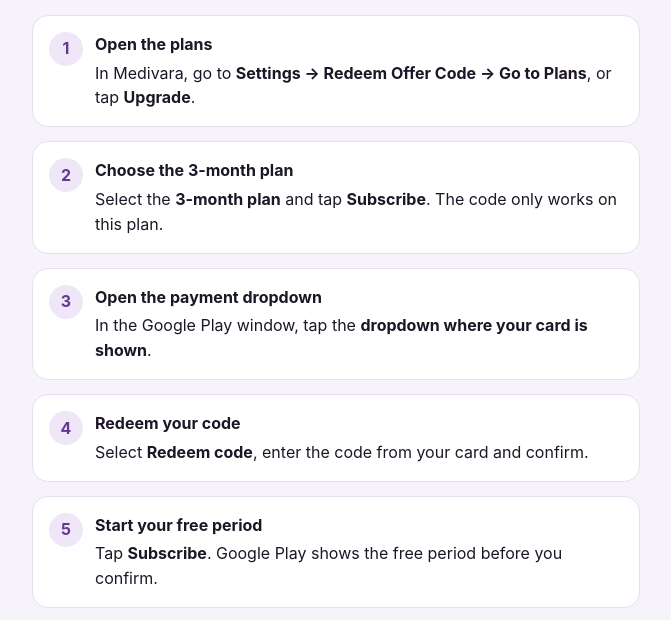
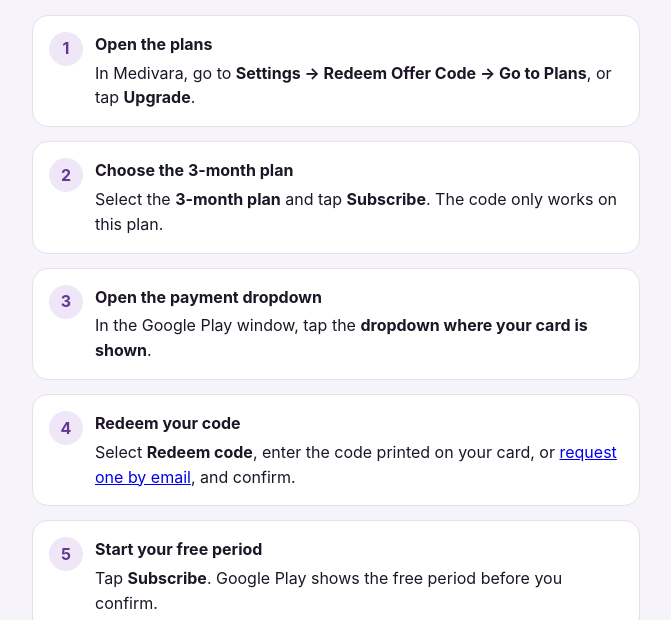
Before and after one commit to HenokSimegnew/medivara-help, a plain HTML site: page index.html in a window 1280 px wide. Both pictures are taken after a click on the tab "Android". Shown: the part 166-786 px from the top of the page, without its empty margins (304-975 px from the left). Drawn offline with Linux system fonts and the light colour scheme.

Commit message:
Offer email code request on the code-entry steps
Co-Authored-By: Claude Opus 5.5 <noreply@anthropic.com>

```diff
--- a/index.html
+++ b/index.html
@@ -75,7 +75,7 @@
         <p>Tap the <b>Settings</b> tab at the bottom, then tap <b>Redeem Offer Code</b>.</p>
         <img class="shot" src="images/ios-2.jpg" alt="Settings tab with Redeem Offer Code" loading="lazy"></div></li>
       <li><div class="step-body"><b>Enter your code</b>
-        <p>Type the code printed on your card and tap <b>Continue</b>. The code uses zeros (0), not the letter O.</p>
+        <p>Type the code printed on your card, or <a href="#help">request one by email</a>, and tap <b>Continue</b>. The code uses zeros (0), not the letter O.</p>
         <img class="shot" src="images/ios-3.jpg" alt="Redeem Offer code entry screen" loading="lazy"></div></li>
       <li><div class="step-body"><b>Tap Redeem Offer</b>
         <p>You'll see <b>3 months free</b> on the Medivara Premium 3 Month Plan. Tap <b>Redeem Offer</b>.</p>
@@ -104,7 +104,7 @@
         <p>In the Google Play window, tap the <b>dropdown where your card is shown</b>.</p>
         <img class="shot" src="images/android-3.jpg" loading="lazy" alt="Google Play payment window"></div></li>
       <li><div class="step-body"><b>Redeem your code</b>
-        <p>Select <b>Redeem code</b>, enter the code from your card and confirm.</p>
+        <p>Select <b>Redeem code</b>, enter the code printed on your card, or <a href="#help">request one by email</a>, and confirm.</p>
         <img class="shot" src="images/android-4.jpg" loading="lazy" alt="Redeem code option"></div></li>
       <li><div class="step-body"><b>Start your free period</b>
         <p>Tap <b>Subscribe</b>. Google Play shows the free period before you confirm.</p>
@@ -115,7 +115,7 @@
 
   <p class="note ok">After the free period, your subscription may renew unless you cancel it in App Store or Google Play subscription settings.</p>
 
-  <section class="help">
+  <section class="help" id="help">
     <h2>Code not working?</h2>
     <p>We'll set up your access. In the app, go to <b>Settings → Feedback &amp; Support</b>, or email us with your order number:</p>
     <div class="email"><code id="mail">medivaracards@gmail.com</code><button type="button" id="copy">Copy</button></div>
@@ -133,7 +133,7 @@
   }
   tabs.ios.onclick = () => show('ios');
   tabs.android.onclick = () => show('android');
-  if (location.hash === '#android' || (!location.hash && /Android/i.test(navigator.userAgent))) show('android');
+  if (location.hash === "#android" || (location.hash !== "#ios" && /Android/i.test(navigator.userAgent))) show("android");
   document.querySelectorAll('.shot').forEach(img => img.addEventListener('error', () => img.setAttribute('data-missing', '')));
   document.getElementById('copy').onclick = async (e) => {
     try { await navigator.clipboard.writeText(document.getElementById('mail').textContent); e.target.textContent = 'Copied'; }
```
